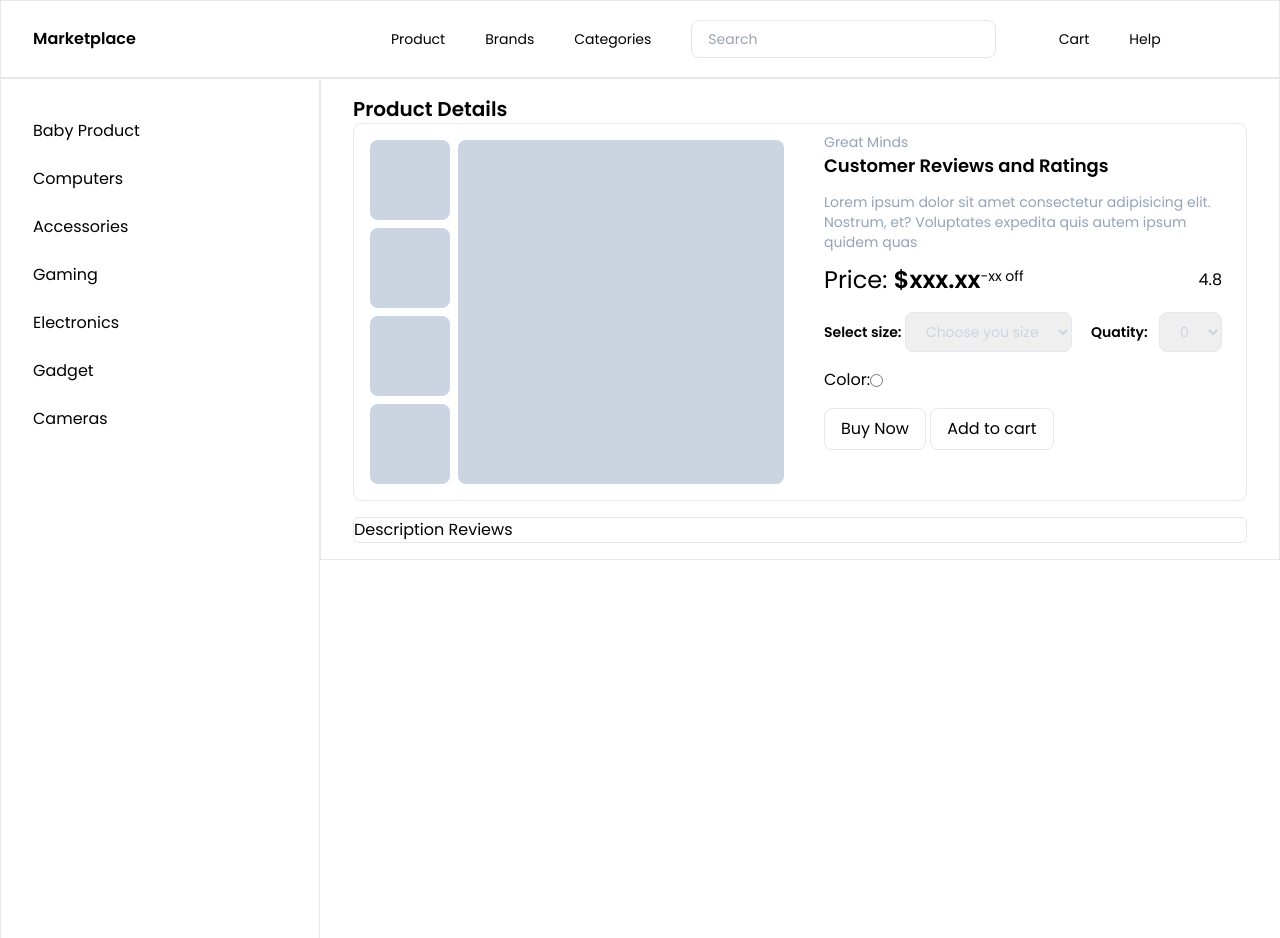
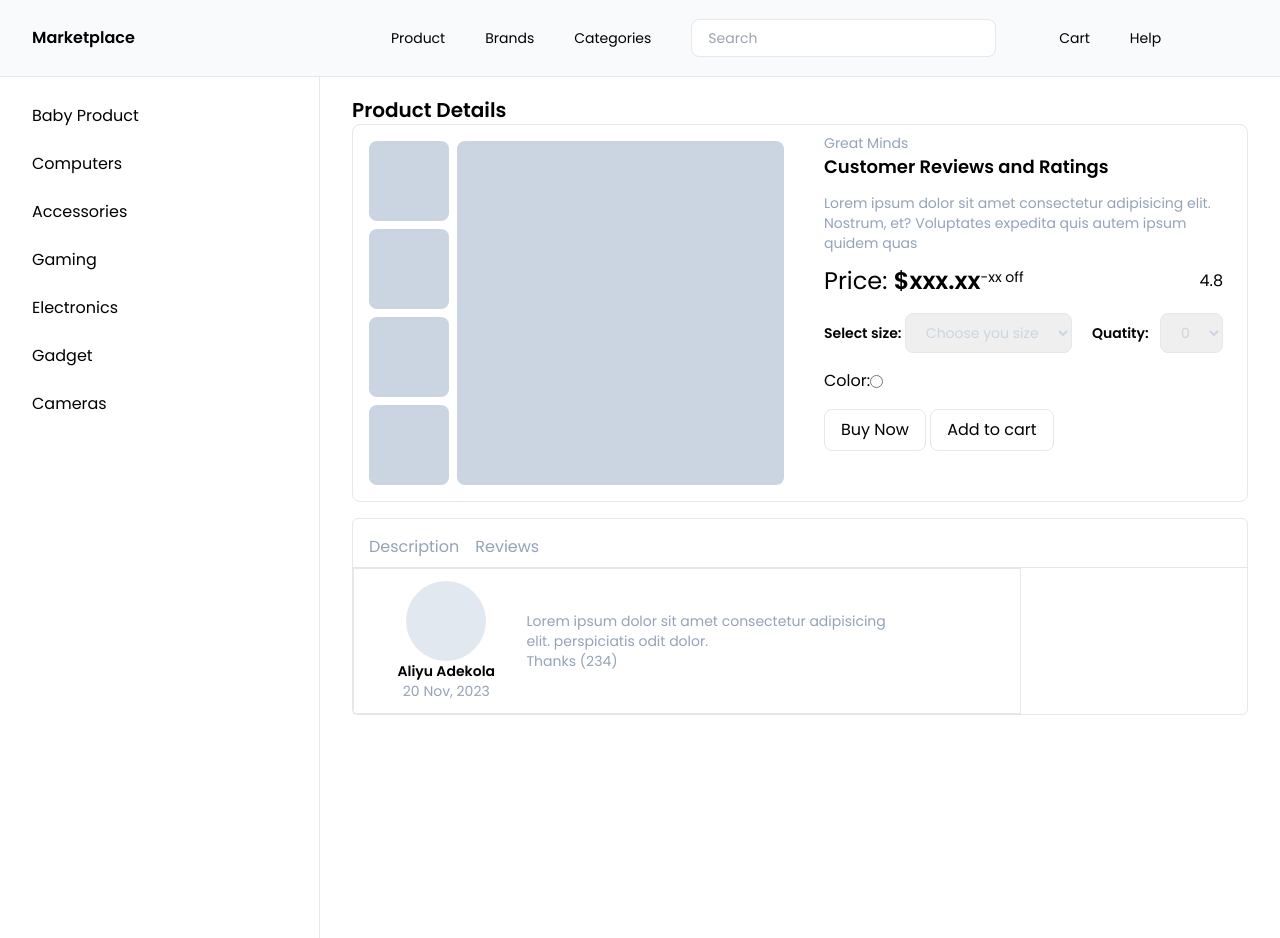
Before and after one commit to RealKingTino/Oloja_marketplace, a Flask app: page /product in a window 1280 px wide. Run offline with Flask 3, Linux system fonts and the light colour scheme; some libraries are stand-ins or nearby versions.

Commit message:
Overflow added

```diff
--- a/views/templates/header.html
+++ b/views/templates/header.html
@@ -1,4 +1,4 @@
-<header class="w-full flex items-center border justify-between px-8 py-6 md:px-[2rem] md:py-[1.2rem]">
+<header class="w-full flex fixed bg-slate-50 z-10 items-center border-b justify-between px-8 py-6 md:px-[2rem] md:py-[1.2rem]">
 {% block header %}
     <h1 class="font-semibold">Marketplace</h1>
         <nav class="flex md:w-3/4 text-sm items-center justify-evenly">
--- a/views/templates/index.html
+++ b/views/templates/index.html
@@ -7,7 +7,7 @@
 {% block body %}
     {{ super() }}
     {% include 'main.html' %}
-    <section class="flex flex-col-reverse md:flex-row-reverse w-full items-center justify-between my-11 px-[4rem] py-[2rem] border">
+    <section class="flex flex-col-reverse md:flex-row-reverse  w-full items-center justify-between my-11 px-[4rem] py-[2rem] border">
         {% block section %}
             <article class="md:w-2/3 space-y-2">
                 <h3 class="text-3xl font-bold">Best Service</h3>
--- a/views/templates/main.html
+++ b/views/templates/main.html
@@ -1,6 +1,6 @@
 <main class="px-[4rem] py-[3rem]">
     {% block content %}
-       <section>
+       <section class="mt-14">
         <div class="md:w-1/2 h-1/2 align-middle text-base py-8">
             <h1 class="font-semibold text-lg mb-3">Welcome to Momo Marketplace</h1>
             <p class="leading-8 text-lg font-light">Redefining connections and transactions in West Africa.
--- a/views/templates/market.html
+++ b/views/templates/market.html
@@ -6,12 +6,13 @@
 
 {% block body %}
     {{ super() }}
-    <div class="container overflow w-full" style="height: calc(100vh -25%)">
+    <div class="w-full overflow-x-hidden">
         {% include 'sidebar.html' %}
-        <div class="border w-9/12 px-8 py-4 right-0 fixed">
+        <div class="w-full md:w-9/12 px-8 py-4 overflow-y-auto md:ml-80">
+            <div class="mt-20">
                 <h1 class="text-xl font-semibold">Product Details</h1>
                 <div class="flex flex-col space-y-4 items-start w-full">
-                <div class="border rounded-lg grid grid-cols-2 w-full">
+                    <div class="border rounded-lg grid md:grid-cols-2 w-full">
                         <div class="flex flex-row p-4 space-x-2">
                             <div class="grid grid-rows-4 gap-2">
                                 <div class="w-20 h-20 rounded-lg  bg-slate-300"></div>
@@ -61,12 +62,33 @@
                             </div>
                         </div>
                     </div>
-                <div class="border rounded-md w-full flex flex-row">
-                    <div>
-                        Description
-                        Reviews
+                    <div class="border rounded-md w-full flex flex-col">
+                        <div class="flex flex-row items-start text-slate-400 space-x-4 border-b px-4 pt-4 pb-2">
+                            <h2>Description</h2>
+                            <h2>Reviews</h2>
                         </div>
-                    <div></div>
+                        <div class="flex flex-row">
+                            <div class="flex flex-row items-center w-9/12">
+                                <div class="px-3 py-3 border border-b flex flex-col md:flex-row items-center justify-start">
+                                    <div class="flex flex-col items-center md:w-1/4">
+                                        <div class="rounded-full w-20 h-20 bg-slate-200"></div>
+                                        <h1 class="text-sm font-semibold">Aliyu Adekola</h1>
+                                        <p class="text-slate-400 text-sm">20 Nov, 2023</p>
+                                    </div>
+                                    <div class="md:w-3/5">
+                                        <p class="text-sm text-left text-slate-400">
+                                            Lorem ipsum dolor sit amet consectetur adipisicing elit.
+                                            perspiciatis odit dolor.
+                                        </p>
+                                        <p class="text-sm text-slate-400">Thanks (234)</p>
+                                    </div>
+                                </div>
+                            </div>
+                            <div class="">
+                                <h2></h2>
+                            </div>
+                        </div>
+                    </div>
                 </div>
             </div>
         </div>
--- a/views/templates/sidebar.html
+++ b/views/templates/sidebar.html
@@ -1,4 +1,4 @@
-<nav class="w-1/4 h-full border px-8 fixed">
+<nav class="md:w-1/4 h-full border-r mt-16 px-8 hidden md:block fixed">
     {% block sidenav %}
     <ul class="mt-10 w-full cursor-pointer text-base flex flex-col items-start justify-between space-y-6">
         <li>Baby Product</li>
```
Lines whose indentation alone changed are shown as unchanged.
